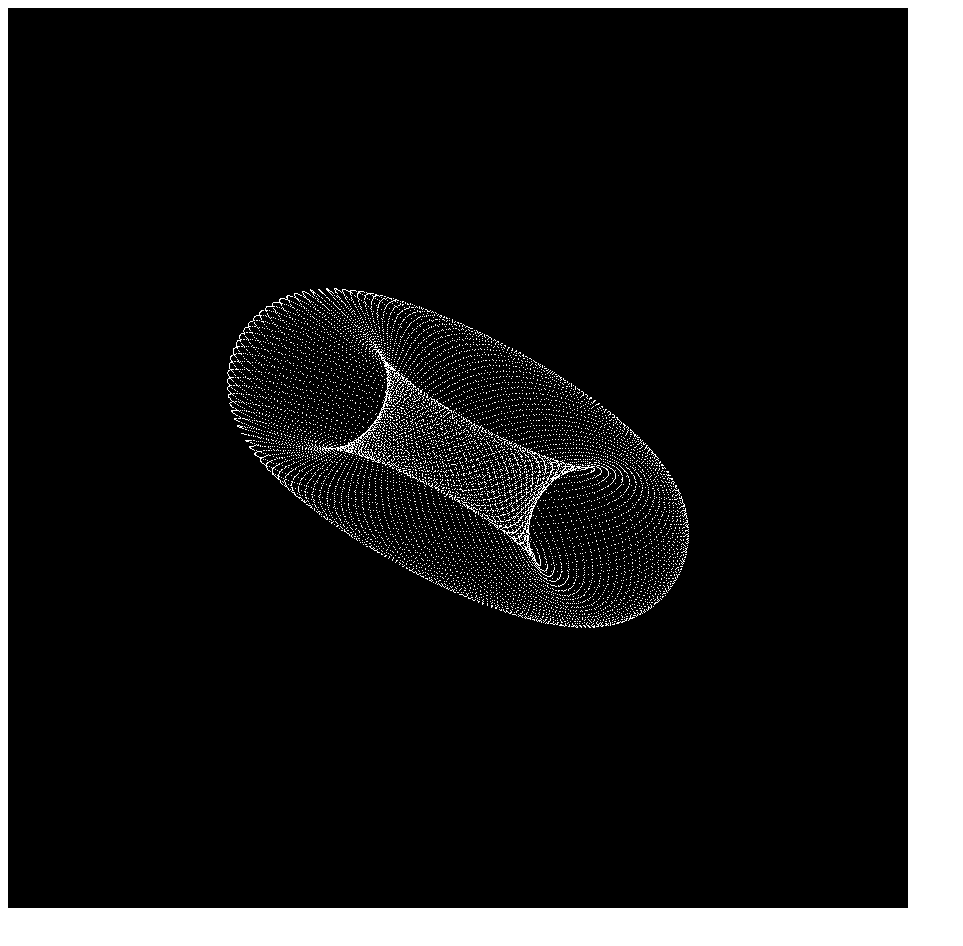
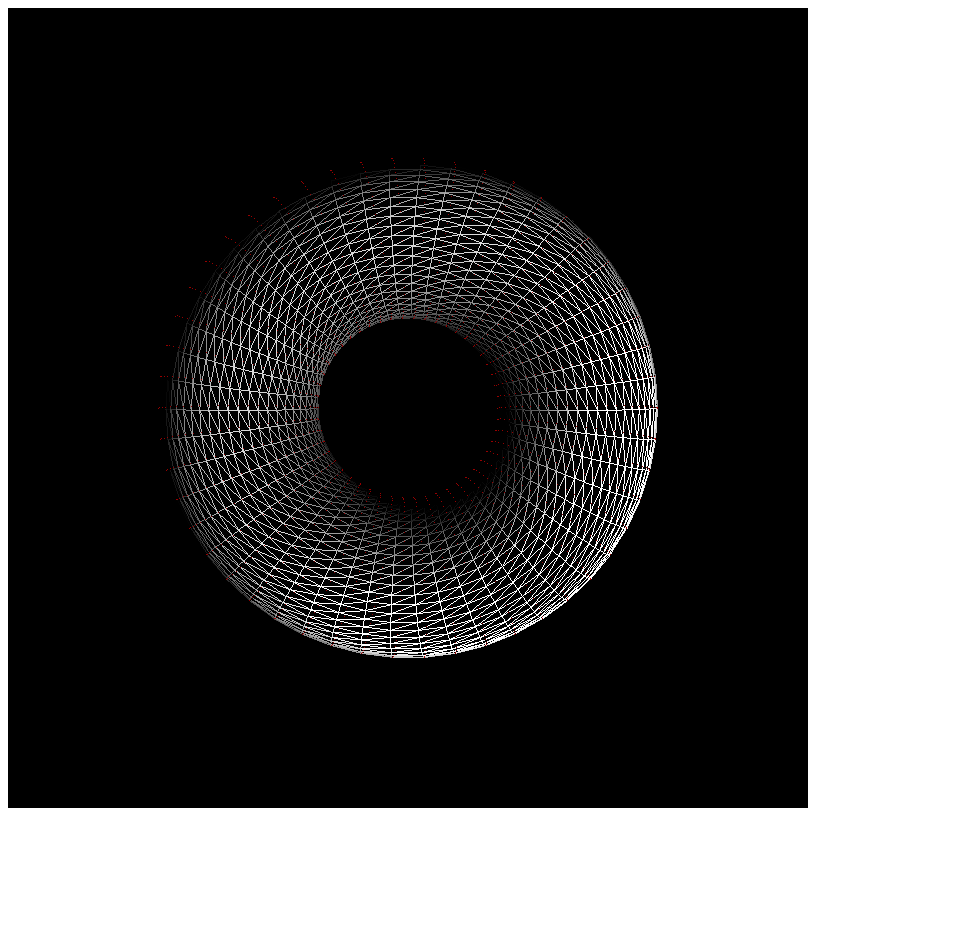
Before and after one commit to arestrepo99/donut.js, a plain HTML site: page index.html in a window 1280 px wide. Shown: the whole page, without its empty margins (0-963 px from the left). Drawn offline with Linux system fonts and the light colour scheme; animation ran at ten frames a second.

Commit message:
Lines!!!

```diff
--- a/index.html
+++ b/index.html
@@ -8,10 +8,18 @@
 const canvas = document.getElementById('canvas');
 const ctx = canvas.getContext('2d');
 
+// Screeen size
+const screenWidth = window.innerWidth;
+const screenHeight = window.innerHeight;
 
-const width = 900; const height = 900;
+// Set canvas width and height as screenWidth
+canvas.width = screenWidth-20;
+canvas.height = screenWidth-20;
 
-class Image{
+
+const width = 800; const height = 800;
+
+class Screen{
 
     constructor(width, height){
         this.width = width;
@@ -23,6 +31,10 @@ class Image{
             // this.data[i + 2] = 0; // B value
             this.data[i + 3] = 255; // A value
         }
+        this.light = new Vector(0.5,0.5,-1);
+        this.camera = {
+            direction: new Vector(0,0,1),
+        }
     }
 
     set(x,y, value){
@@ -33,35 +45,75 @@ class Image{
         this.data[(y*this.width + x)*4 + 3] = 255;
     }
 
-    drawPoint(point, value){
+    point(point, value){
         this.set(point.x, point.y, value);
+    }
+
+
+    line(point1, point2, value1, value2) {
+        // Line rasterization
+        const dx = point2.x - point1.x;
+        const dy = point2.y - point1.y;
+        const steps = Math.max(Math.abs(dx), Math.abs(dy));
+        const xinc = dx / steps;
+        const yinc = dy / steps;
+        let x = point1.x;
+        let y = point1.y;
+        let value = value1;
+        for (let i = 0; i < steps; i++) {
+            this.set(Math.floor(x), Math.floor(y), value);
+            x += xinc;
+            y += yinc;
+            value = value.map((v, i) => v + (value2[i] - value1[i]) / steps);
+        }
+    }
+
+
+    triangle(triangle, value){
+        // Triangle rasterization
+        const normal = triangle.normal();
+        // Check if triangle is backfacing
+        if ( normal.dot(this.camera.direction) > 0) return;
+        const intensity = Math.max(0,normal.dot(this.light))
+
+
+        // // Draw lines
+        this.line(triangle.p1, triangle.p2, [intensity, intensity, intensity], [intensity, intensity, intensity]);
+        this.line(triangle.p2, triangle.p3, [intensity, intensity, intensity], [intensity, intensity, intensity]);
+        this.line(triangle.p3, triangle.p1, [intensity, intensity, intensity], [intensity, intensity, intensity]);
+
+        // console.log(line1, line2, line3);
+        // Scan lines
+        // const p1 = triangle.p1;
+        // const p2 = triangle.p2;
+        // const p3 = triangle.p3;
+
+        // const minx = Math.floor(Math.min(p1.x, p2.x, p3.x));
+        // const miny = Math.floor(Math.min(p1.y, p2.y, p3.y));
+
+        // const maxx = Math.ceil(Math.max(p1.x, p2.x, p3.x));
+        // const maxy = Math.ceil(Math.max(p1.y, p2.y, p3.y));
+
+        // for ( let x = minx; x < maxx; x++){
+        //     for (let y = miny; y < maxy; y++){
+        //         const b = triangle.barycentric(x,y)
+        //         if (b.x > 0 && b.y > 0 && b.z > 0){
+        //             this.set(x,y, [255,255,255]);
+        //         }
+        //     }
+        // }
+
+    }
+
+
+    draw(){
+        const imageData = new ImageData(this.data, this.width, this.height);
+        ctx.putImageData(imageData, 0,0)
     }
 
 }
 
-const image = new Image(width, height);
-console.log(image.data);
-
-
-// Screeen size
-const screenWidth = window.innerWidth;
-const screenHeight = window.innerHeight;
-
-// Set canvas width and height as screenWidth
-canvas.width = screenWidth-20;
-canvas.height = screenWidth-20;
-
-
-
-
-let imageData = new ImageData(image.data, width, height);
-imageData.data = image.data;
-imageData.colorSpace = 'rgb';
-
-console.log(imageData)
-
-
-class Point{
+class Vector{
     constructor(x,y,z){
         this.x = x;
         this.y = y;
@@ -73,8 +125,7 @@ class Point{
         const sina = Math.sin(rad);
         const y = this.y * cosa - this.z * sina;
         const z = this.y * sina + this.z * cosa;
-        this.y = y;
-        this.z = z;
+        return new Vector(this.x, y, z);
     }
 
     rotateY(rad){
@@ -82,8 +133,7 @@ class Point{
         const sina = Math.sin(rad);
         const x = this.x * cosa - this.z * sina;
         const z = this.x * sina + this.z * cosa;
-        this.z = z;
-        this.x = x;
+        return new Vector(x, this.y, z);
     }
 
     rotateZ(rad){
@@ -91,74 +141,149 @@ class Point{
         const sina = Math.sin(rad);
         const x = this.x * cosa - this.y * sina;
         const y = this.x * sina + this.y * cosa;
-        // return new Point(x, y, this.z);
-        this.x = x;
-        this.y = y;
+        return new Vector(x, y, this.z);
+    }
+
+    rotate(rads) {
+        let p = this.rotateX(rads.x);
+        p = p.rotateY(rads.y);
+        p = p.rotateZ(rads.z);
+        return p;
     }
 
     dot(point){
         return this.x * point.x + this.y * point.y + this.z * point.z;
     }
+
+    copy() {
+        return new Vector(this.x, this.y, this.z);
+    }
+
+    // Substracts a vector from this vector
+    sub(point){
+        return new Vector(this.x - point.x, this.y - point.y, this.z - point.z);
+    }
+    // Adds a vector to this vector
+    add(point){
+        return new Vector(this.x + point.x, this.y + point.y, this.z + point.z);
+    }
+
+    cross(point) {
+        return new Vector(
+            this.y * point.z - this.z * point.y,
+            this.z * point.x - this.x * point.z,
+            this.x * point.y - this.y * point.x,
+        );
+    }
+
 }
 
-function draw(image){
-    const imageData = new ImageData(image.data, width, height);
-    ctx.putImageData(imageData, 0,0)
+Vector.prototype['-'] = function(point){return this.sub(point);}
+Vector.prototype['+'] = function(point){return this.add(point);}
+
+
+class Triangle{
+
+    constructor(p1, p2, p3){
+        this.p1 = p1;
+        this.p2 = p2;
+        this.p3 = p3;
+    }
+
+    normal(){
+        const v1 = this.p2.sub(this.p1);
+        const v2 = this.p3.sub(this.p1);
+        return v1.cross(v2);
+    }
+
+    barycentric(x,y) {
+        const v0 = this.p2.sub(this.p1);
+        const v1 = this.p3.sub(this.p1);
+        const v2 = new Vector(this.p1.x - x, this.p1.y - y, 0);
+        const d00 = v0.dot(v0);
+        const d01 = v0.dot(v1);
+        const d11 = v1.dot(v1);
+
+        const d20 = v2.dot(v0);
+        const d21 = v2.dot(v1);
+        const denom = d00 * d11 - d01 * d01;
+        const v = (d11 * d20 - d01 * d21) / denom;
+        const w = (d00 * d21 - d01 * d20) / denom;
+        const u = 1.0 - v - w;
+        return new Vector(u,v,w);
+    }
+
 }
+
 
 const CIRCLE_RADIUS = 40*2;
 const HOLE_RADIUS = 30*3;
-const STEP = 0.01 * Math.PI;
-const FILL_RATIO = 100 * Math.PI;
-const CAMERA = new Point(0,1,0);
+const N_STEPS_CIRCLE = 50;
+const N_STEPS_DONUT = 50;
 
-function drawDonut(rotationX, rotationZ, fluctNumber){
-    const image = new Image(width, height);
-    let circle_radius = CIRCLE_RADIUS //+ fluctNumber*20;
-    let hole_radius = HOLE_RADIUS //+ fluctNumber*20;
-    const multiplier = 1//(1 + fluctNumber*0.5) + 0.1;
-    let fill_ratio = FILL_RATIO*10*(1/multiplier)
-    let step = STEP * multiplier;
-    let i = 0;
-    for (let i = 0; i < 2*Math.PI; i+=step/circle_radius){
-        const point = new Point(
-            Math.cos(i*fill_ratio)*circle_radius + (hole_radius + circle_radius),
-            Math.sin(i*fill_ratio)*circle_radius,
-            0,
-        )
-        point.rotateY(i);
-        point.rotateX(rotationX);
-        point.rotateZ(rotationZ);
-        point.prev
+function drawDonut(rotation){
+    const screen = new Screen(width, height);
+    const step_circle = 2*Math.PI/N_STEPS_CIRCLE;
+    const step_donut = 2*Math.PI/N_STEPS_DONUT;
+    for (let i = 0; i < 2*Math.PI; i+=step_circle){
+        for (j = 0; j < 2*Math.PI; j+=step_donut){
+            let p1 = new Vector(
+                Math.cos(i)*CIRCLE_RADIUS + ( HOLE_RADIUS + CIRCLE_RADIUS),
+                Math.sin(i)*CIRCLE_RADIUS,
+                0,
+            )
+            let p2 = new Vector(
+                Math.cos(i+step_circle)*CIRCLE_RADIUS + ( HOLE_RADIUS + CIRCLE_RADIUS),
+                Math.sin(i+step_circle)*CIRCLE_RADIUS,
+                0,
+            )
+            let p3 = p1.copy();
+            let p4 = p2.copy();
+            p1 = p1.rotateY(j);
+            p2 = p2.rotateY(j);
+            p3 = p3.rotateY(j+step_donut);
+            p4 = p4.rotateY(j+step_donut);
 
-        // const normal = new Point(
-        //     Math.sin(i*fill_ratio),
-        //     Math.cos(i*fill_ratio),
-        //     0,
-        // )
-        // normal.rotateY(i);
-        // normal.rotateX(rotationZ);
-        // normal.rotateZ(rotationX);
-        // if (CAMERA.dot(normal) > 0){
-        image.drawPoint(point, [255, 255, 255]);
-        // }
-        // image.drawPoint(point, [255, 255, 255]);
+            p1 = p1.rotate(rotation);
+            p2 = p2.rotate(rotation);
+            p3 = p3.rotate(rotation);
+            p4 = p4.rotate(rotation);
+
+            screen.point(p1, [150, 0, 0]);
+            screen.point(p2, [150, 0, 0]);
+            screen.point(p3, [150, 0, 0]);
+
+            t1 = new Triangle(p1, p2, p3);
+            t2 = new Triangle(p3, p2, p4);
+
+            screen.triangle(t1, [255, 255, 255]);
+            // screen.triangle(t2, [255, 255, 255]);
+            // break
+        }
+        // break
     }
-    draw(image);
+    screen.draw();
 }
 
 
-let rotationX = 0;
-let rotationZ = 0;
-let fluctNumber = 0;
+// drawDonut(1,1,0);
+
+const rotation = {
+    x: 0,
+    y: -Math.PI/2,
+    z: 0,
+}
 // Animation
-function loop() {
-    drawDonut(rotationX, rotationZ, Math.sin(fluctNumber));
-    rotationX += 0.005;
-    rotationZ += 0.01;
-    fluctNumber += 0.005;
+
+function loop(timestamp) {
+    seconds = timestamp/1000;
+    drawDonut(rotation);
+    rotation.x += 0.005;
+    rotation.x = Math.PI*seconds * 0.1;
+    rotation.y = Math.PI*seconds * 0.2;
+
     requestAnimationFrame(loop);
 }
 
-loop();
+window.requestAnimationFrame(loop);
 </script>
```
